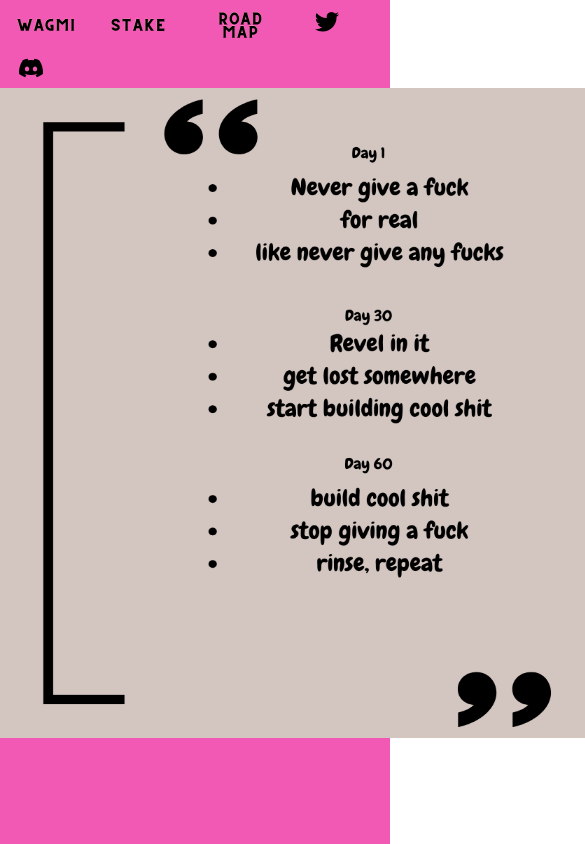
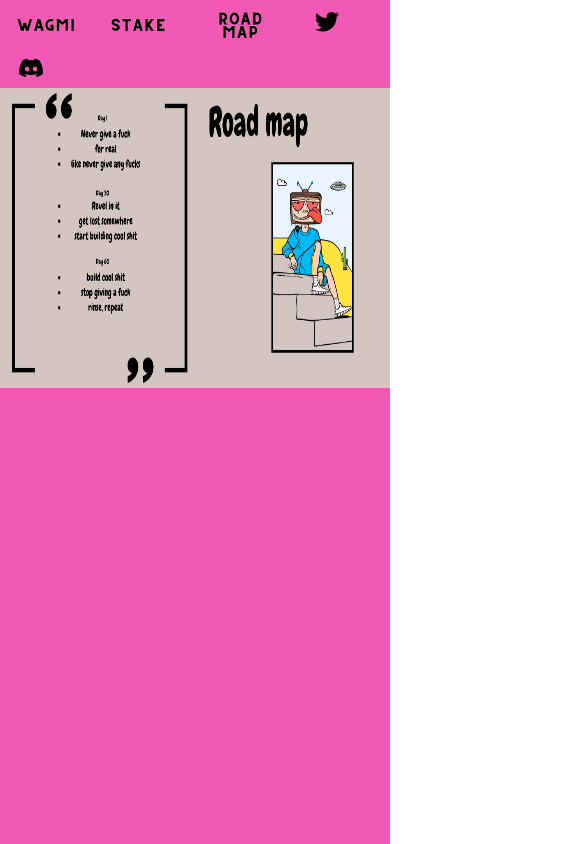
Before and after one commit to falbanese90/wagmi_homepage, an Angular app: page /road_map in a window 390 px wide. Shown: the top 844 px of the page, 585 px wide, since content can reach past the window. Built offline with nearby package versions, Linux system fonts and the light colour scheme.

Commit message:
Road map for mobile

```diff
--- a/src/app/road-map/road-map.component.css
+++ b/src/app/road-map/road-map.component.css
@@ -6,3 +6,39 @@
     background-color: #f159b4;
     /* border-style: dotted; */
 }
+
+.road_map_img {
+    margin-left: auto;
+    margin-right: auto;
+    display: block;
+    height: 650px;
+    width: 1200px;
+}
+
+@media only screen and (max-width: 600px){
+    * {
+        background: transparent;
+        background-color: #f159b4;
+    }
+    .default {
+       display: unset;
+       width: 100px;
+       height: 150px;
+    }
+    .footer {
+        height: 500px;
+    }
+    .footer_image {
+        height: 125px;
+    }
+    .temp {
+        height: 250px;
+    }
+    .road_map_img {
+        width: 390px;
+        height: 300px;
+        margin-left: auto;
+        margin-right: auto;
+        display: block;
+    }
+}
--- a/src/app/road-map/road-map.component.html
+++ b/src/app/road-map/road-map.component.html
@@ -1,4 +1,3 @@
-<img src="assets/Road map.png" style="margin-left: auto; margin-right: auto; display: block; height: 650px; width: 1400px;">
+<img class="road_map_img" src="assets/Road map.png">
 <div class="footer">
-
 </div>
```
